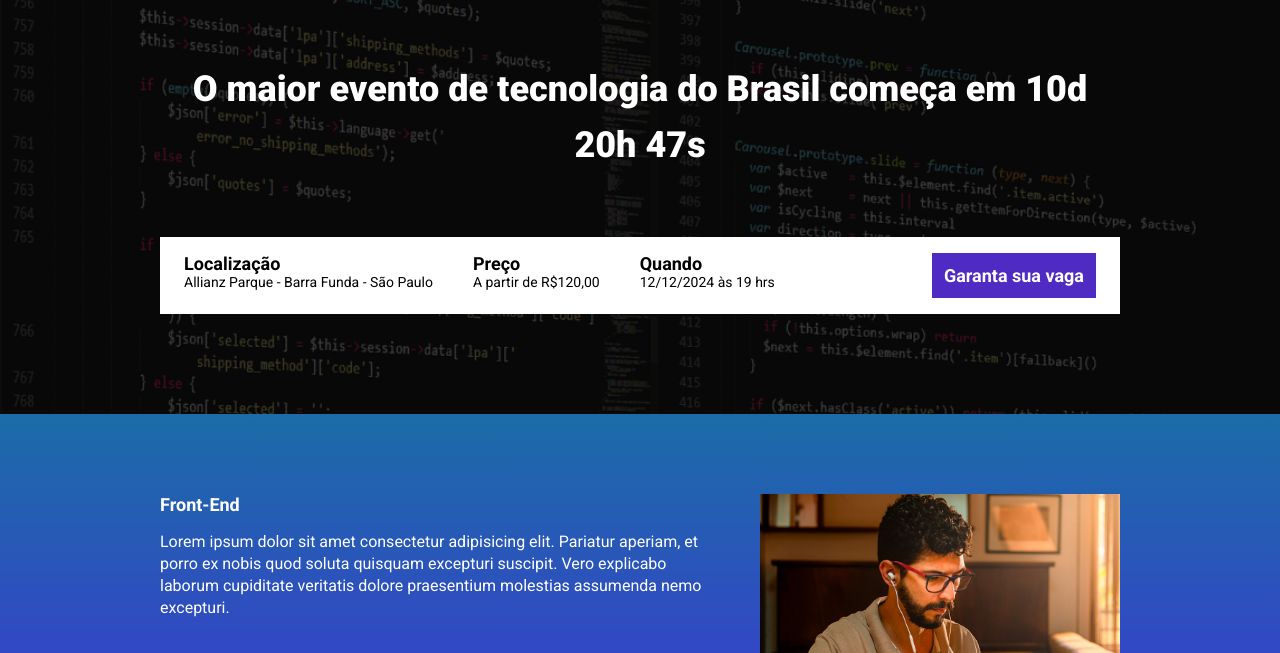
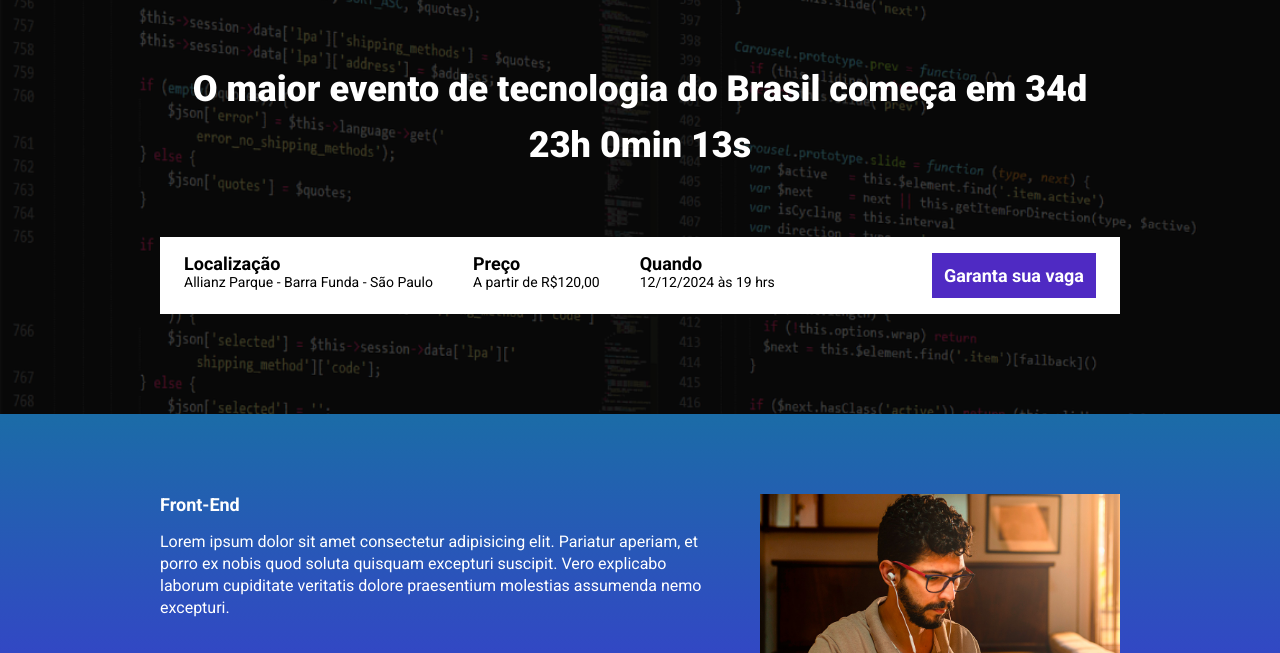
Before and after one commit to analoosena/ebac_tech_talks, a website built with Parcel: page src/index.html in a window 1280 px wide. Shown: the part 147-800 px from the top of the page. Built offline with nearby package versions, Linux system fonts and the light colour scheme.

Commit message:
crianda a contagem regressiva

```diff
--- a/package.json
+++ b/package.json
@@ -2,9 +2,9 @@
   "name": "ebac---talks",
   "version": "1.0.0",
   "description": "",
-  "main": "index.js",
   "scripts": {
     "dev": "parcel src/index.html src/styles/main.scss src/scripts/main.js",
+    "build": "parcel build src/index.html",
     "test": "echo \"Error: no test specified\" && exit 1"
   },
   "author": "",
--- a/src/index.html
+++ b/src/index.html
@@ -15,7 +15,7 @@
         <div class="container">
             <img src="./images/ebac_logo.svg" alt="EBAC" class="hero__logo">
             <p class="hero__text">
-                O maior evento de tecnologia do Brasil começa em 10d 20h 47s
+                O maior evento de tecnologia do Brasil começa em <span id="contador"></span>
             </p>
             <div class="infos-bar">
                 <ul class="infos-bar__infos">
--- a/src/scripts/main.js
+++ b/src/scripts/main.js
@@ -1 +1,29 @@
 AOS.init();
+
+const dataDoEvento = new Date("Sep 30, 2024 19:00:00");
+const timeStampDoEvento = dataDoEvento.getTime();
+
+const contaAsHoras = setInterval(function() {
+    const agora = new Date();
+    const timeStampAtual = agora.getTime();
+
+    const distanciaAteOEvento = timeStampDoEvento - timeStampAtual;
+
+
+    const diaEmMs = 1000 * 60 * 60 * 24;
+    const horaEmMS = 1000 * 60 * 60;
+    const minutoEmMs = 1000 *60;
+
+    const diasAteOEvento = Math.floor(distanciaAteOEvento / diaEmMs);
+    const horasAteOEvento = Math.floor((distanciaAteOEvento % diaEmMs) / horaEmMS);
+    const minutosAteOEvento = Math.floor((distanciaAteOEvento % horaEmMS) / minutoEmMs);
+    const segundosAteOEvento = Math.floor((distanciaAteOEvento % minutoEmMs)/1000);
+
+
+    document.getElementById('contador').innerHTML = `${diasAteOEvento}d ${horasAteOEvento}h ${minutosAteOEvento}min ${segundosAteOEvento}s`
+
+    if(diasAteOEvento < 0){
+        clearInterval(contaAsHoras);
+        document.getElementById('contador').innerHTML = 'Evento EXPIRADO'
+    }
+},1000);
```
